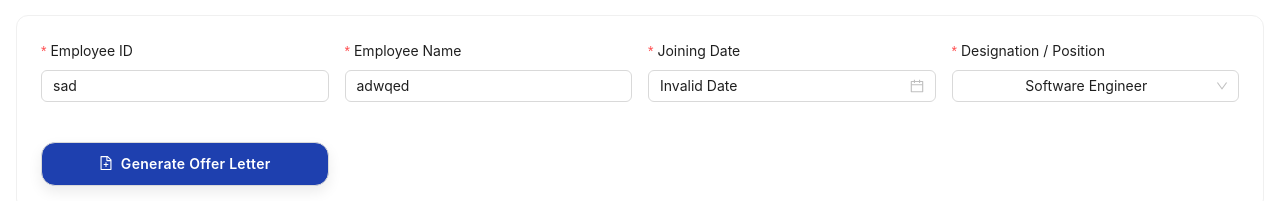
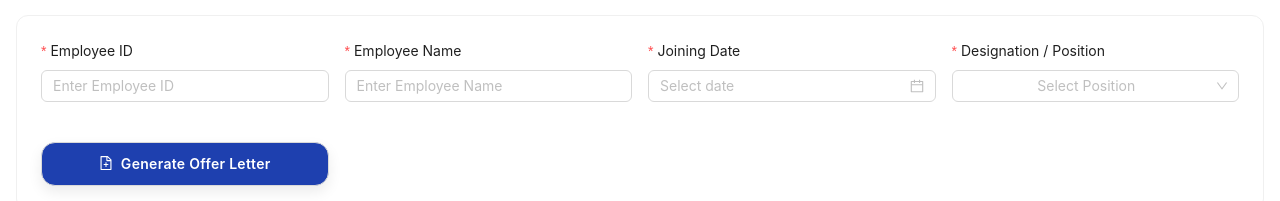
Before and after one commit to Dhaval2203/DSquareDocuments, a Next.js app: page / in a window 1280 px wide. Shown: the part 1585-1786 px from the top of the page. Built offline with nearby package versions, Linux system fonts and the light colour scheme.

Commit message:
Offer letter

```diff
--- a/app/src/Component/Offerletter.js
+++ b/app/src/Component/Offerletter.js
@@ -54,22 +54,28 @@ const actionButtonStyle = {
 export default function OfferLetter() {
     const [form] = Form.useForm();
     const [previewVisible, setPreviewVisible] = useState(false);
+    // const initState = {
+    //     employeeId: 'sad',
+    //     employeeName: 'adwqed',
+    //     joiningDate: new Date().toDateString(),
+    //     position: 'Software Engineer',
+    // };
     const initState = {
-        employeeId: 'sad',
-        employeeName: 'adwqed',
-        joiningDate: new Date().toDateString(),
-        position: 'Software Engineer',
-    };
+        employeeId: null,
+        employeeName: null,
+        joiningDate: null,
+        position: null,
+    }
     const [pdfData, setPdfData] = useState(initState);
 
-    useEffect(() => {
-        form.setFieldsValue({
-            employeeId: initState.employeeId,
-            employeeName: initState.employeeName,
-            joiningDate: dayjs(initState.joiningDate, 'DD MMMM YYYY'),
-            position: initState.position,
-        });
-    }, [form]);
+    // useEffect(() => {
+    //     form.setFieldsValue({
+    //         employeeId: initState.employeeId,
+    //         employeeName: initState.employeeName,
+    //         joiningDate: dayjs(initState.joiningDate, 'DD MMMM YYYY'),
+    //         position: initState.position,
+    //     });
+    // }, [form]);
 
     /* ================= FORM SUBMIT ================= */
     const onFinish = (values) => {
```
